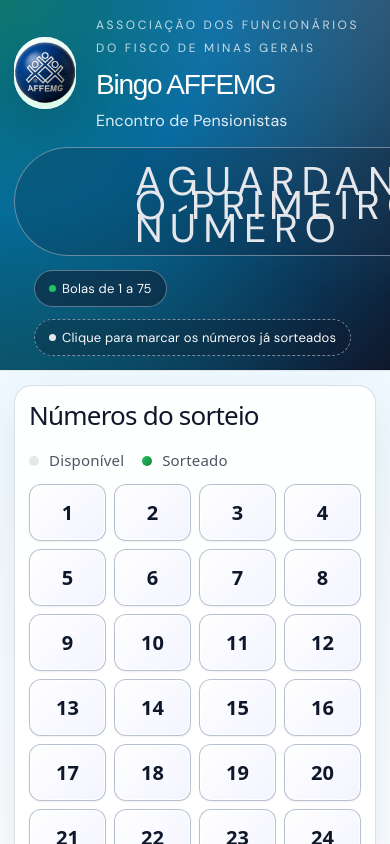
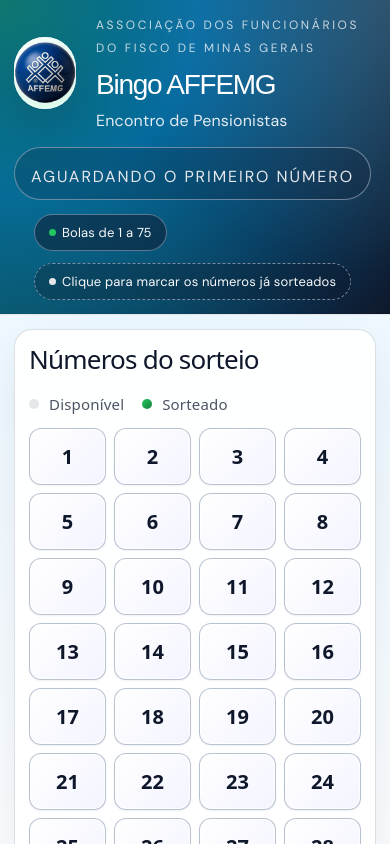
Before and after one commit to leosimin/bingoaffemg, a React (Vite) app in the folder bingo/: page / in a window 390 px wide. Shown: the top 844 px of the page. Built offline with nearby package versions, Linux system fonts and the light colour scheme.

Commit message:
resposnvidade

```diff
--- a/bingo/src/App.css
+++ b/bingo/src/App.css
@@ -745,6 +745,21 @@
     flex-wrap: wrap;
   }
 
+  .ba-current-number {
+    padding: 10px 28px;
+    min-width: 0;
+    align-items: flex-start;
+  }
+
+  .ba-current-label {
+    font-size: 20px;
+    letter-spacing: 0.12em;
+  }
+
+  .ba-current-value {
+    font-size: 64px;
+  }
+
   .ba-header-bottom {
     padding: 4px 20px 4px;
     flex-wrap: wrap;
@@ -805,6 +820,20 @@
     max-height: 62px;
   }
 
+  .ba-current-number {
+    width: 100%;
+    padding: 10px 16px;
+    align-items: center;
+  }
+
+  .ba-current-label {
+    font-size: 16px;
+  }
+
+  .ba-current-value {
+    font-size: 48px;
+  }
+
   .ba-grid {
     grid-template-columns: repeat(auto-fit, minmax(64px, 1fr));
     gap: 8px;
```
